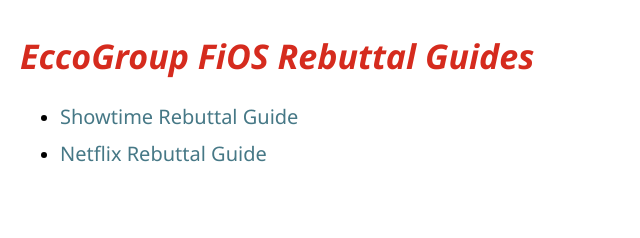
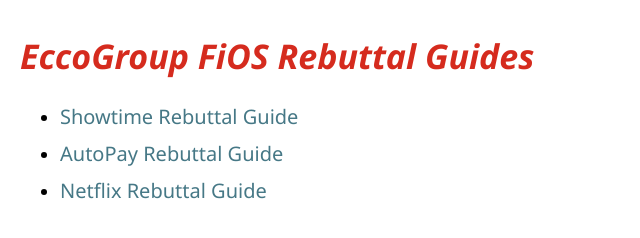
Before and after one commit to eg-christian/ecfios, a plain HTML site: page index.html in a window 1280 px wide. Shown: the top 238 px of the page, without its empty margins (0-640 px from the left). Drawn offline with Linux system fonts and the light colour scheme.

Commit message:
Update index.html

```diff
--- a/index.html
+++ b/index.html
@@ -93,6 +93,7 @@ a:hover, a:active {
 <BR><div class="header2">EccoGroup FiOS Rebuttal Guides</div>
 	<div class="link-wrapper"><ul>
   <li><a href="strebuttals.html">Showtime Rebuttal Guide</a></li>
+  <li><a href="aprebuttals.html">AutoPay Rebuttal Guide</a></li>
   <li><a href="#">Netflix Rebuttal Guide</a></li>
   </ul></div>
 </body>
```
